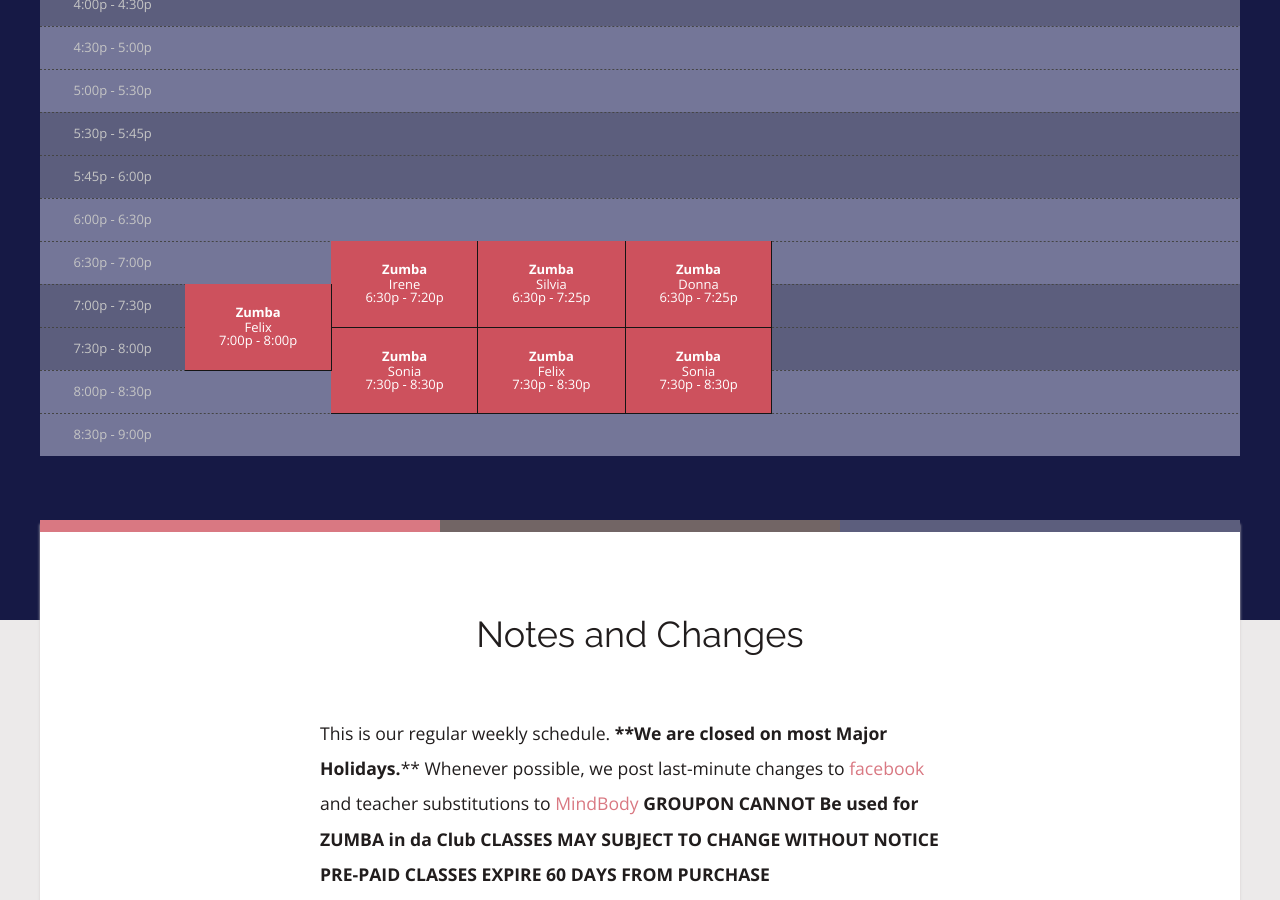
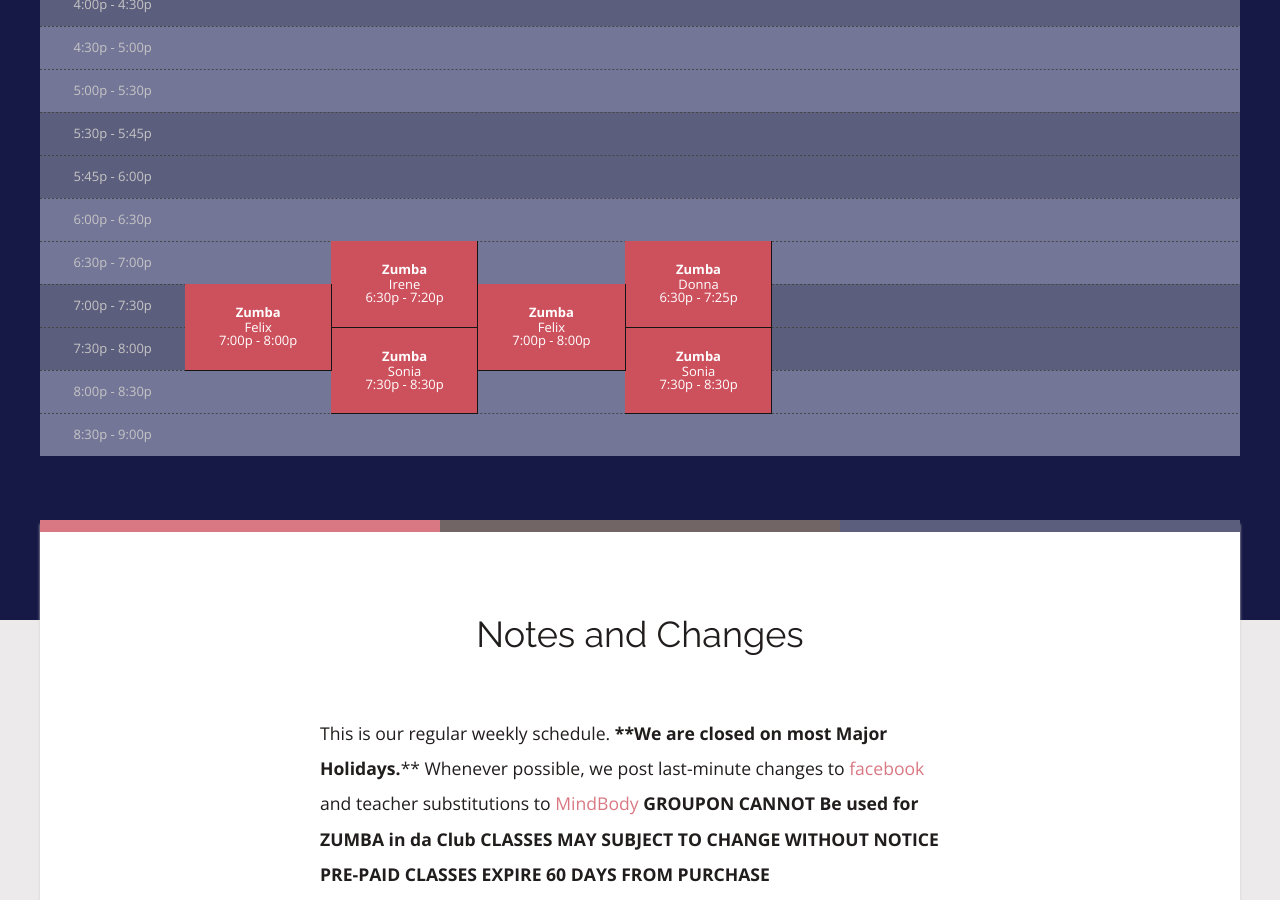
Before and after one commit to rwstone/shapeitup, a Jekyll site: the page built from schedule/index.md, in a window 1280 px wide and 900 px high, scrolled down 901 px. Built offline with Jekyll 4.4.1, drawn with Linux system fonts in a browser that asks for light colours; some web fonts are replaced.

Commit message:
Updated Index

```diff
--- a/schedule/index.md
+++ b/schedule/index.md
@@ -27,16 +27,10 @@ sessions:
   end_time: 8:30p
   length: 2
 - class: Zumba
-  instructor: Silvia
-  day: Wednesday
-  start_time: 6:30p
-  end_time: 7:25p
-  length: 2
-- class: Zumba
   instructor: Felix
   day: Wednesday
-  start_time: 7:30p
-  end_time: 8:30p
+  start_time: 7:00p
+  end_time: 8:00p
   length: 2
 - class: Barre Fusion
   instructor: Debbie
```
